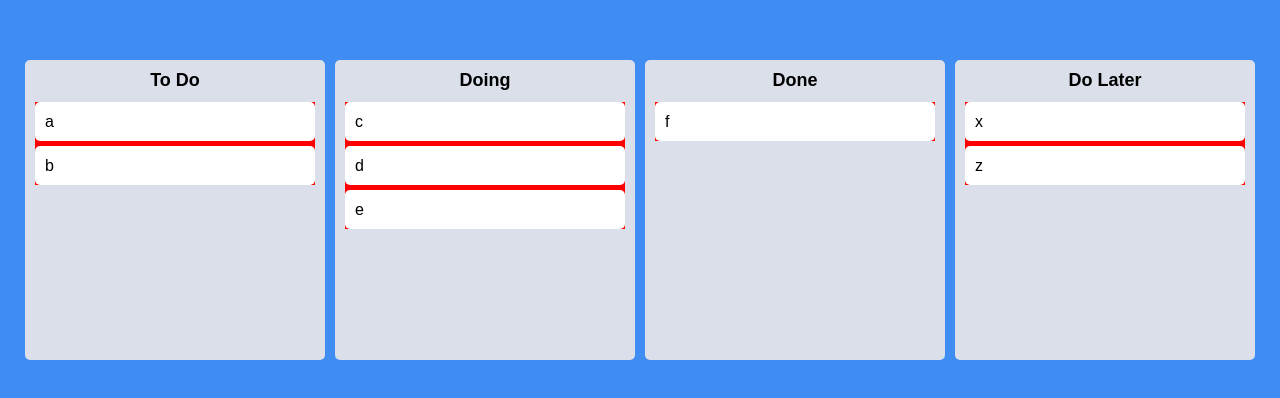
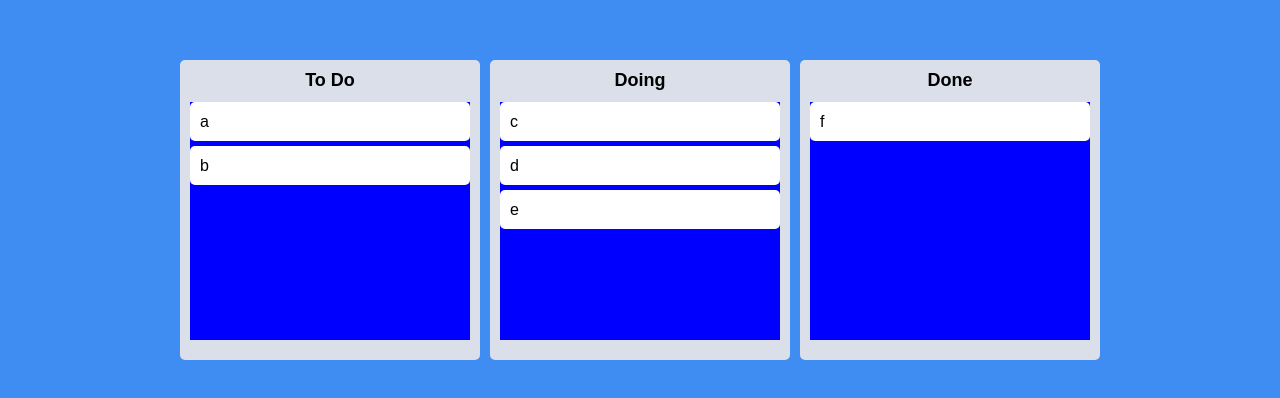
Before and after one commit to hhshhhskk/ToDoList, a React (Create React App) app: page / in a window 1280 px wide. Shown: the part 190-588 px from the top of the page. Built offline with nearby package versions, Linux system fonts and the light colour scheme.

Commit message:
Dropable Snapshot

```diff
--- a/src/App.tsx
+++ b/src/App.tsx
@@ -24,7 +24,6 @@
 function App() {
   const [toDos, setToDos] = useRecoilState(toDoState);
   const onDragEnd = (info: DropResult) => {
-    console.log(info);
     const { destination, draggableId, source } = info;
     if (!destination) return;
     if (destination?.droppableId === source.droppableId) {
--- a/src/atoms.tsx
+++ b/src/atoms.tsx
@@ -10,6 +10,5 @@
         "To Do": ["a", "b"],
         Doing: ["c", "d", "e"],
         Done: ["f"],
-        "Do Later": ["x", "z"],
       },
   });
--- a/src/components/Board.tsx
+++ b/src/components/Board.tsx
@@ -9,6 +9,9 @@
   background-color: ${(props) => props.theme.boardColor};
   border-radius: 5px;
   min-height: 300px;
+  display: flex;
+  flex-direction: column;
+
 `;
 
 const Title = styled.h2`
@@ -17,6 +20,18 @@
   margin-bottom: 10px;
   font-size: 18px;
 `;
+
+interface IAreaProps {
+    isDraggingFromThis: boolean;
+    isDraggingOver: boolean;
+  }
+
+const Area = styled.div<IAreaProps>`
+    background-color: ${(props) =>
+      props.isDraggingOver ? "pink" : props.isDraggingFromThis ? "red" : "blue"};
+    flex-grow: 1;
+    transition: background-color 0.3s ease-in-out;
+  `;
 
 interface IBoardProps {
   toDos: string[];
@@ -28,9 +43,10 @@
     <Wrapper>
       <Title>{boardId}</Title>
       <Droppable droppableId={boardId}>
-        {(magic) => (
-          <div
-          style={{ backgroundColor: "red" }}
+      {(magic, info) => (
+          <Area
+            isDraggingOver={info.isDraggingOver}
+            isDraggingFromThis={Boolean(info.draggingFromThisWith)}
           ref={magic.innerRef}
           {...magic.droppableProps}
           >
@@ -38,7 +54,7 @@
               <DragabbleCard key={toDo} index={index} toDo={toDo} />
             ))}
             {magic.placeholder}
-          </div>
+          </Area>
         )}
       </Droppable>
     </Wrapper>
```
